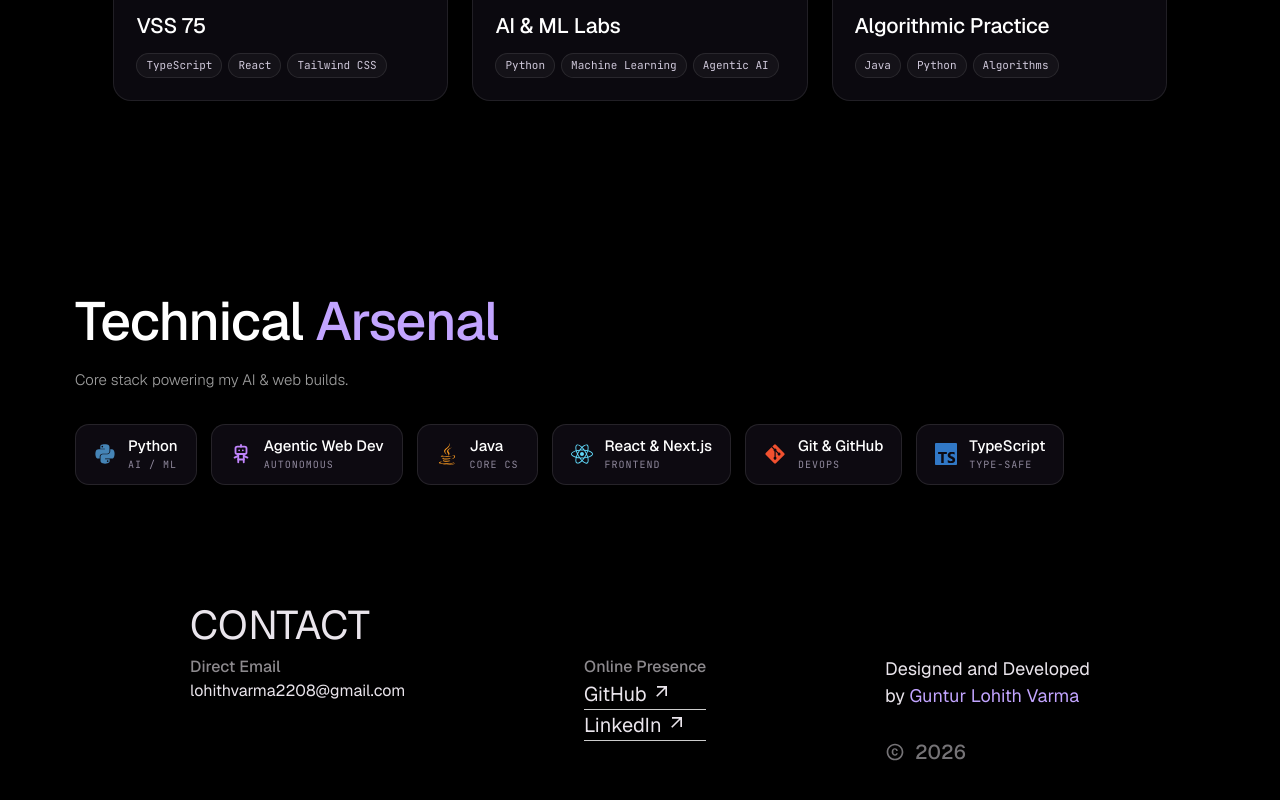
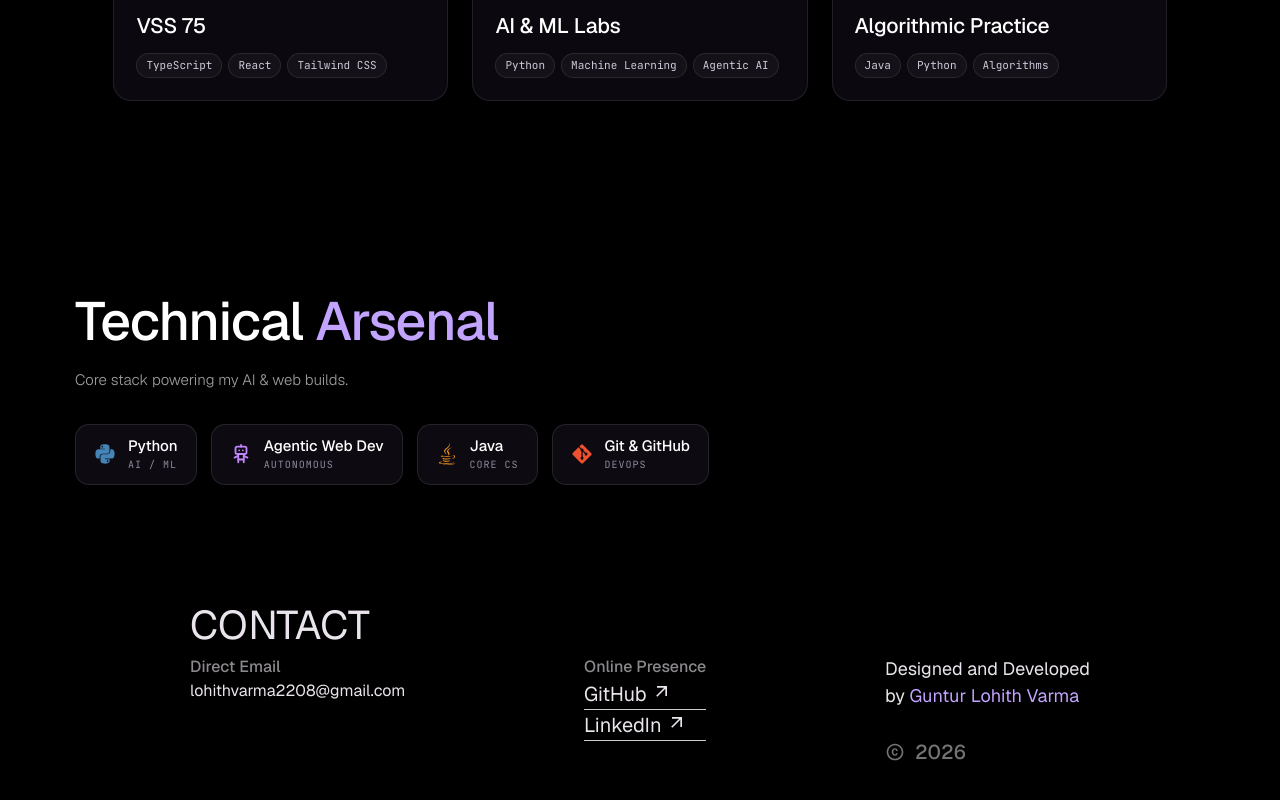
Before and after one commit to lohithvarma2208-tech/lohith-v-portfolio, a React (Vite) app: page / in a window 1280 px wide. Shown: the part 3820-4620 px from the top of the page. Built offline with nearby package versions, Linux system fonts and the light colour scheme; no server answers.

Commit message:
chore: remove React, Next.js, and TypeScript from Technical Arsenal

```diff
--- a/src/components/TechStack.tsx
+++ b/src/components/TechStack.tsx
@@ -1,6 +1,5 @@
 import React from "react";
-import { FaPython, FaJava, FaReact, FaGitAlt } from "react-icons/fa6";
-import { SiTypescript } from "react-icons/si";
+import { FaPython, FaJava, FaGitAlt } from "react-icons/fa6";
 import { TbRobot } from "react-icons/tb";
 import "./styles/TechStack.css";
 
@@ -35,25 +34,11 @@ const skills: SkillPill[] = [
     glow: "rgba(248, 152, 32, 0.35)",
   },
   {
-    name: "React & Next.js",
-    tag: "Frontend",
-    icon: <FaReact />,
-    color: "#61dafb",
-    glow: "rgba(97, 218, 251, 0.35)",
-  },
-  {
     name: "Git & GitHub",
     tag: "DevOps",
     icon: <FaGitAlt />,
     color: "#f1502f",
     glow: "rgba(241, 80, 47, 0.35)",
-  },
-  {
-    name: "TypeScript",
-    tag: "Type-Safe",
-    icon: <SiTypescript />,
-    color: "#3178c6",
-    glow: "rgba(49, 120, 198, 0.35)",
   },
 ];
 
```
